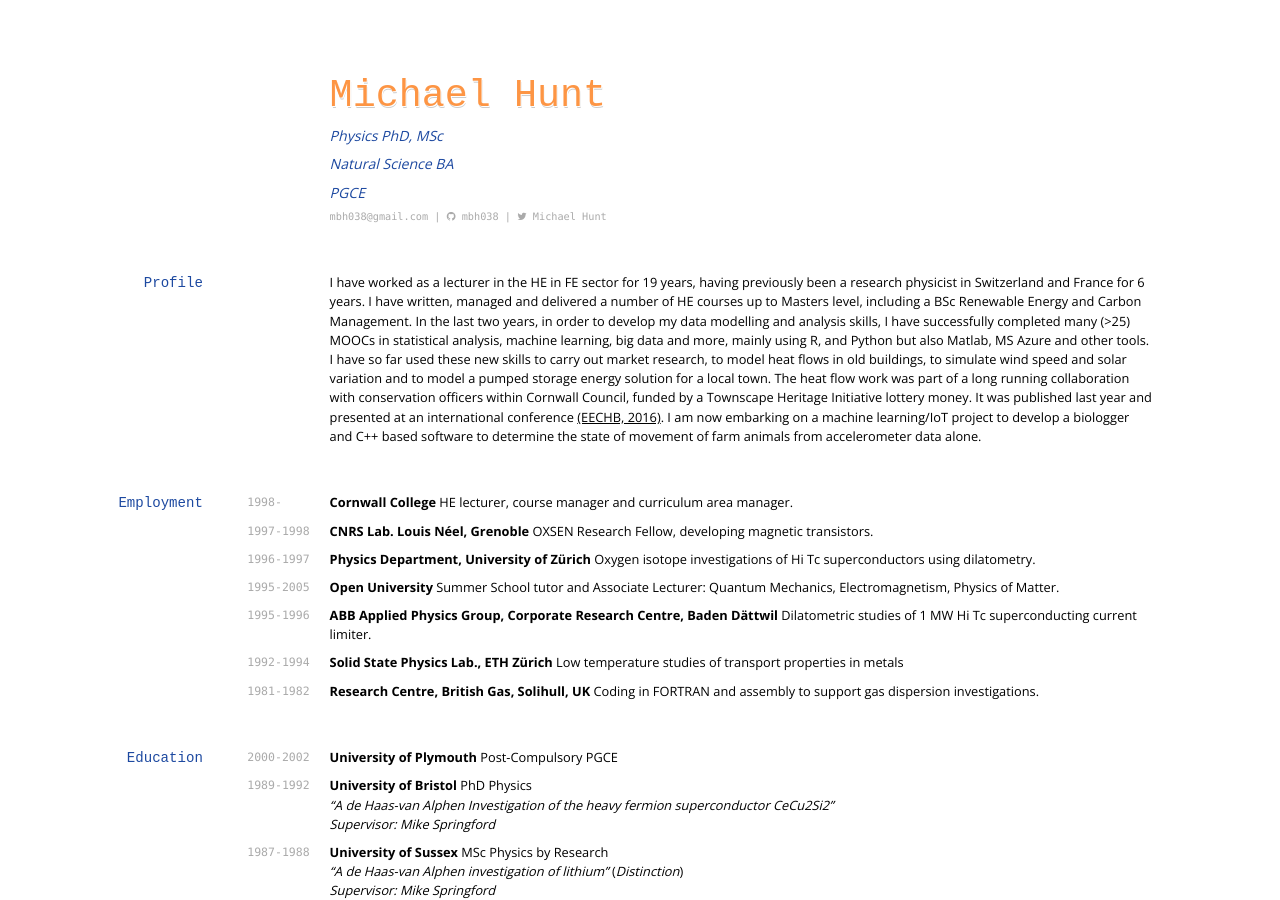
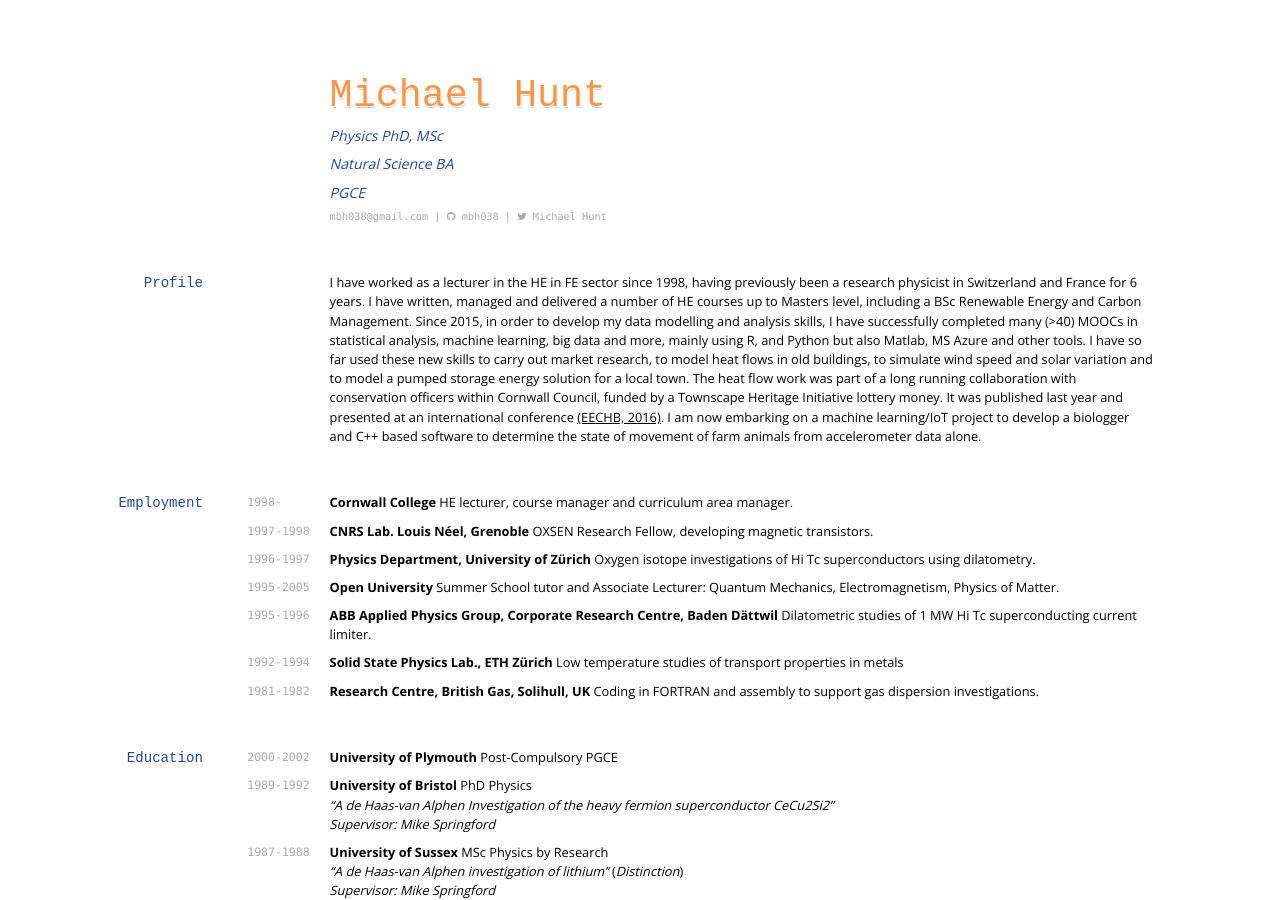
Before and after one commit to mbh038/mbh038.github.io, a Jekyll site: the page built from docs/index.md, in a window 1280 px wide and 900 px high. Built offline with Jekyll 4.4.1, drawn with Linux system fonts in a browser that asks for light colours; nearby versions of some CDN libraries.

Commit message:
more changes

```diff
--- a/docs/index.md
+++ b/docs/index.md
@@ -18,7 +18,7 @@ PGCE
 
 ## Profile
 
-I have worked as a lecturer in the HE in FE sector for 19 years, having previously been a research physicist in Switzerland and France for 6 years. I have written, managed and delivered a number of HE courses up to Masters level, including a BSc Renewable Energy and Carbon Management. In the last two years, in order to develop my data modelling and analysis skills,  I have successfully completed many (>25) MOOCs in statistical analysis, machine learning, big data and more, mainly using R, and Python but also Matlab, MS Azure and other tools. I have so far used these new skills to carry out market research, to model heat flows in old buildings, to simulate wind speed and solar variation and to model a pumped storage energy solution for a local town.  The heat flow work was part of a long running collaboration with conservation officers within Cornwall Council, funded by a Townscape Heritage Initiative lottery money. It was published last year and presented at an international conference [(EECHB, 2016)](http://www.eechb.eu). I am now embarking on a machine learning/IoT project to develop a biologger and C++ based software to determine the state of movement of farm animals from accelerometer data alone.
+I have worked as a lecturer in the HE in FE sector since 1998, having previously been a research physicist in Switzerland and France for 6 years. I have written, managed and delivered a number of HE courses up to Masters level, including a BSc Renewable Energy and Carbon Management. Since 2015, in order to develop my data modelling and analysis skills,  I have successfully completed many (>40) MOOCs in statistical analysis, machine learning, big data and more, mainly using R, and Python but also Matlab, MS Azure and other tools. I have so far used these new skills to carry out market research, to model heat flows in old buildings, to simulate wind speed and solar variation and to model a pumped storage energy solution for a local town.  The heat flow work was part of a long running collaboration with conservation officers within Cornwall Council, funded by a Townscape Heritage Initiative lottery money. It was published last year and presented at an international conference [(EECHB, 2016)](http://www.eechb.eu). I am now embarking on a machine learning/IoT project to develop a biologger and C++ based software to determine the state of movement of farm animals from accelerometer data alone.
 
 
 ## Employment
```
